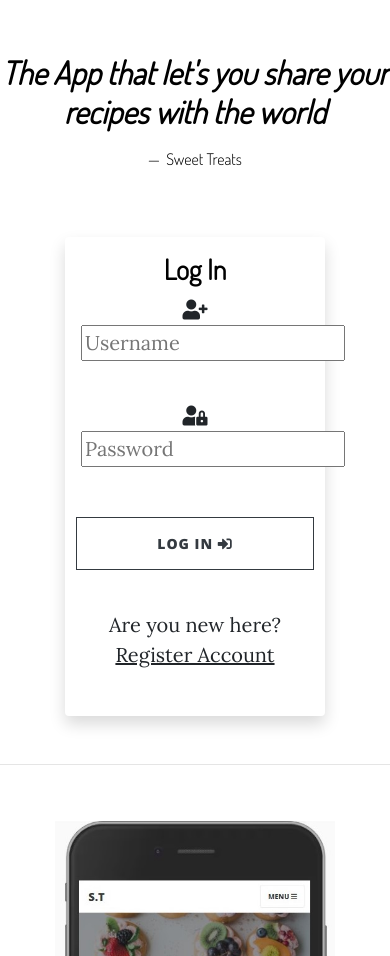
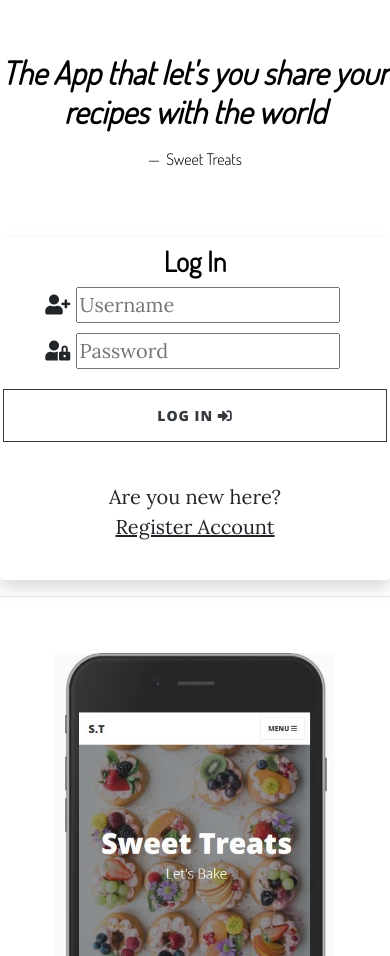
Before and after one commit to LRomero2/Sweet-Treats, a Flask app: page /login in a window 390 px wide. Shown: the part 462-1418 px from the top of the page. Run offline with Flask 2, Linux system fonts and the light colour scheme; some libraries are stand-ins or nearby versions.

Commit message:
Changed some code on log in page to test responsiveness on mobile device.

```diff
--- a/templates/login.html
+++ b/templates/login.html
@@ -3,14 +3,14 @@
 
 
  <!-- heading -->
- <div class="container-fluid col-sm-10 col-8 justify-content-center shadow p-3 mb-5 bg-body rounded">
+ <div class="container-fluid col-sm-10 col-md-8 col-lg-8 justify-content-center shadow p-2 mb-3 bg-body rounded">
 <h3 class="text-center">Log In</h3>
     <div class="row justify-content-center" id="register-form">
-        <form class="col-sm-8 col-md-8 col-lg-8" method="POST" action="{{ url_for('login') }}">
+        <form class="col-sm-6 col-md-8 col-lg-8" method="POST" action="{{ url_for('login') }}">
             <div>
                 <!-- username -->
                 <div class="row text-center justify-content-center" id="register-form1">
-					<div class="input-field col-sm-8 col-md-10 col-lg-10">
+					<div class="input-field col-sm-6 col-md-10 col-lg-10">
 						<i class="fas fa-user-plus"></i>
 						<input id="username" name="username" type="text" minlength="5"
                             maxlength="15" pattern="^[a-zA-Z0-9]{5,15}$" class="validate" placeholder="Username" aria-label="Username" required>
@@ -19,7 +19,7 @@
                 </div>
                 <!-- passowrd -->
                 <div class="row text-center justify-content-center" id="register-form2">
-                    <div class="input-field col-sm-8 col-md-10 col-lg-10">
+                    <div class="input-field col-sm-6 col-md-10 col-lg-10">
 						<i class="fas fa-user-lock"></i>
                         <input id="password" name="password" type="password" minlength="5"
                             maxlength="15" pattern="^[a-zA-Z0-9]{5,15}$" class="validate" placeholder="Password" aria-label="Password" required>
@@ -28,7 +28,7 @@
                 </div>
                 <!-- register -->
                 <div class="row justify-content-center" id="register-button">
-                    <button type="submit" class="col-sm-6 col-md-6 col-lg-6 btn btn-outline-dark">
+                    <button type="submit" class="col-sm-4 col-md-6 col-lg-6 btn btn-outline-dark">
                         Log In <i class="fas fa-sign-in-alt"></i>
                     </button>
                 </div>
```
